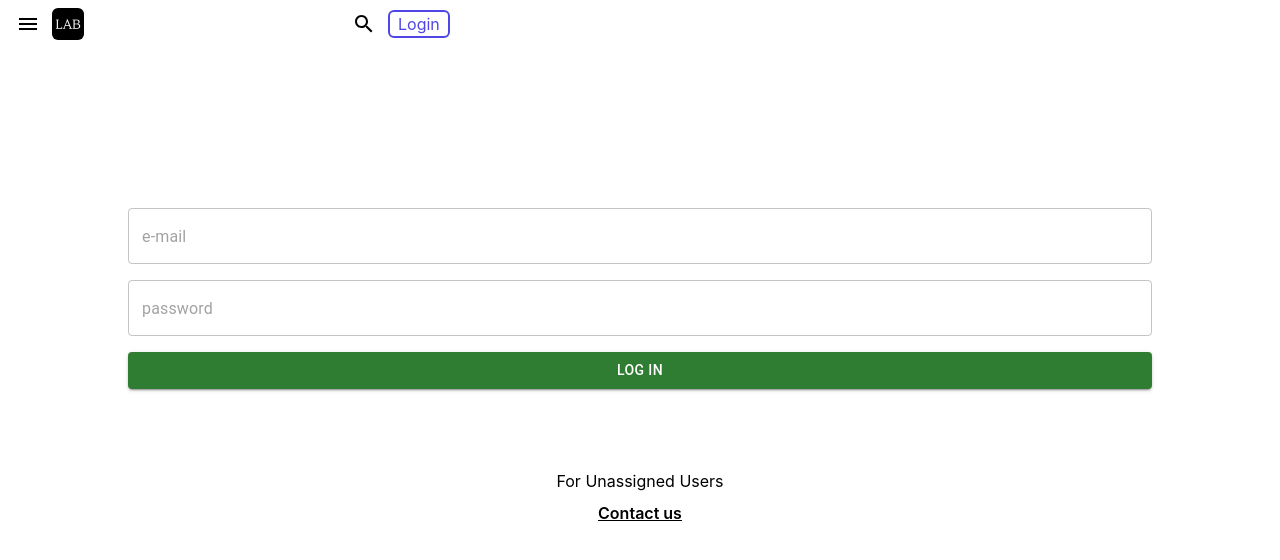
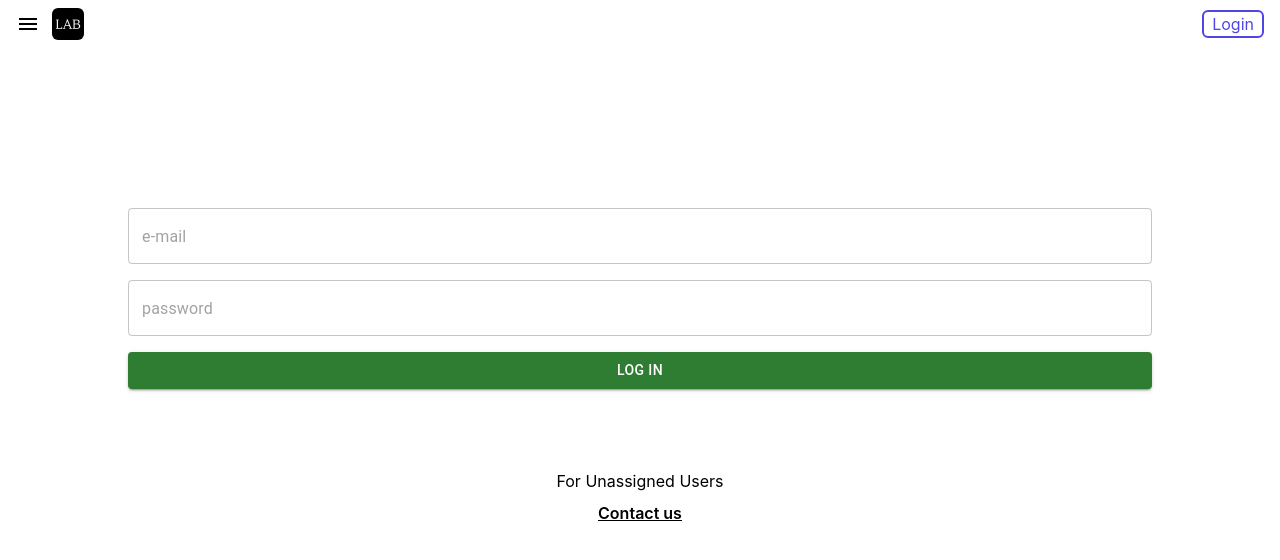
Before and after one commit to juliecherner/Linkdin_Auto_Bot_Client, a React (Create React App) app: page /login in a window 1280 px wide. Shown: the top 560 px of the page. Built offline with nearby package versions, Linux system fonts and the light colour scheme.

Commit message:
search bar on header is deleted

```diff
--- a/src/index.css
+++ b/src/index.css
@@ -50,7 +50,11 @@
 }
 
 .header {
-  @apply h-12 flex flex-row gap-3 bg-white items-center pr-4 pl-4 relative;
+  @apply h-12 flex flex-row gap-3 justify-between bg-white items-center pr-4 pl-4 relative;
+}
+
+.header-menu {
+  @apply flex flex-row gap-3 items-center;
 }
 
 .header-menu-content {
--- a/src/screens/StrategiesPage/components/strategyOptions/StrategyOptions.tsx
+++ b/src/screens/StrategiesPage/components/strategyOptions/StrategyOptions.tsx
@@ -21,8 +21,15 @@ const StrategyOptions: React.FC = () => {
 
   useEffect(() => {
     getAllSearchWords();
-  }, [searchWords]);
+  }, []);
 
+  const deleteById = async (id: string | undefined) => {
+    console.log("id", id);
+    //const deletedWord = await deleteSearchWord(id);
+    //getAllSearchWords();
+
+    // console.log("deletedWord", deletedWord);
+  };
   //   const deleteById = async (id: string) => {
   //     console.log("id of deleted strategy", id);
   //   };
@@ -39,13 +46,15 @@ const StrategyOptions: React.FC = () => {
           key={searchWord._id}
           className="flex flex-row place-content-between"
         >
-          <CheckBoxOutlinedIcon />
-          {searchWord.searchWord}
+          <div>
+            <CheckBoxOutlinedIcon />
+            {searchWord.searchWord}
+          </div>
           <div>
             <IconButton
               aria-label="delete"
               size="small"
-              onClick={() => console.log(searchWord._id)}
+              onClick={() => deleteById(searchWord._id)}
             >
               <ClearIcon fontSize="inherit" />
             </IconButton>
--- a/src/screens/header/Header.tsx
+++ b/src/screens/header/Header.tsx
@@ -1,16 +1,17 @@
-import LoginButton from "./components/loginButton/LoginButton"
-import HeaderInput from "./components/headerInput/HeaderInput"
-import HeaderLogo from "./components/headerLogo/HeaderLogo"
-import Menu from "./components/menu/Menu"
-
+import LoginButton from "./components/loginButton/LoginButton";
+import HeaderLogo from "./components/headerLogo/HeaderLogo";
+import Menu from "./components/menu/Menu";
 
 const Header: React.FC = () => {
-    return (<div className="header">
-                <Menu/>
-                <HeaderLogo/>
-                <HeaderInput/>
-                <LoginButton/>
-            </div>)
-    }
+  return (
+    <div className="header">
+      <div className="header-menu">
+        <Menu />
+        <HeaderLogo />
+      </div>
+      <LoginButton />
+    </div>
+  );
+};
 
-export default Header
+export default Header;
--- a/src/screens/header/components/headerInput/HeaderInput.tsx
+++ /dev/null
@@ -1,12 +0,0 @@
-import React from 'react'
-import SearchOutlinedIcon from '@mui/icons-material/SearchOutlined';
-
-const HeaderInput: React.FC = ()=> {
-  return (
-    <div className="header-header-input">
-      <input className="header-header-input--input"/>
-      <SearchOutlinedIcon onClick={()=> console.log("confirm certain input")}/>
-    </div>
-  )
-}
-export default HeaderInput
--- a/src/types/types.ts
+++ b/src/types/types.ts
@@ -31,6 +31,7 @@ export interface I_Search{
   searchWord: string
 }
 
+
 export interface Action {
   name: string;
   payload: string;
```
